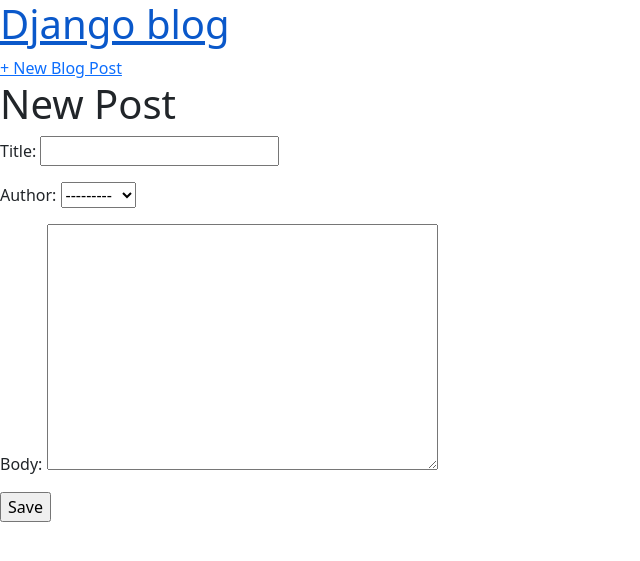
After one commit to theshameem/Django-For-Beginners, a Django app: page /post/new/ in a window 1280 px wide. The commit adds this page. Shown: the top 561 px of the page, without its empty margins (0-640 px from the left). Run offline with Django 3.2, Linux system fonts and the light colour scheme; data comes from the database, SQL or seed files in the repository; both versions use the stored data as it was after the commit.

Commit message:
Form added

```diff
--- a/blog/blog/models.py
+++ b/blog/blog/models.py
@@ -1,4 +1,5 @@
 from django.db import models
+from django.urls import reverse
 
 # Create your models here.
 class Post(models.Model):
@@ -11,3 +12,6 @@
 
     def __str__(self):
         return self.title
+
+    def get_absolute_url(self):
+        return reverse('post_detail', args=[str(self.id)])
--- a/blog/blog/urls.py
+++ b/blog/blog/urls.py
@@ -1,7 +1,8 @@
 from django.urls import path
-from blog.views import BlogListView, BlogDetailView
+from blog.views import BlogListView, BlogDetailView, BlogCreateView
 
 urlpatterns = [
+    path('post/new/', BlogCreateView.as_view(), name='post_new'),
     path('post/<int:pk>', BlogDetailView.as_view(), name='post_detail'),
     path('', BlogListView.as_view(), name='home'),
 ]
--- a/blog/blog/views.py
+++ b/blog/blog/views.py
@@ -1,4 +1,5 @@
 from django.views.generic import ListView, DetailView
+from django.views.generic.edit import CreateView
 from blog.models import Post
 
 # Create your views here.
@@ -9,3 +10,8 @@
 class BlogDetailView(DetailView):
     model = Post
     template_name = 'post_detail.html'
+
+class BlogCreateView(CreateView):
+    model = Post
+    template_name = 'post_new.html'
+    fields = ['title', 'author', 'body']
--- a/blog/templates/base.html
+++ b/blog/templates/base.html
@@ -4,11 +4,21 @@
   <head>
     <meta charset="utf-8">
     <title>Django Blog</title>
+    <!-- CSS only -->
+    <link href="https://cdn.jsdelivr.net/npm/bootstrap@5.0.1/dist/css/bootstrap.min.css" rel="stylesheet" integrity="sha384-+0n0xVW2eSR5OomGNYDnhzAbDsOXxcvSN1TPprVMTNDbiYZCxYbOOl7+AMvyTG2x" crossorigin="anonymous">
+    <!-- JavaScript Bundle with Popper -->
+    <script src="https://cdn.jsdelivr.net/npm/bootstrap@5.0.1/dist/js/bootstrap.bundle.min.js" integrity="sha384-gtEjrD/SeCtmISkJkNUaaKMoLD0//ElJ19smozuHV6z3Iehds+3Ulb9Bn9Plx0x4" crossorigin="anonymous"></script>
     <link rel="stylesheet" href="{% static 'css/base.css' %}">
   </head>
   <body>
     <header>
-      <h1><a href="{% url 'home' %}">Django blog</a></h1>
+      <div class="nav-left">
+        <h1><a href="{% url 'home' %}">Django blog</a></h1>
+      </div>
+
+      <div class="nav-right">
+        <a href="{% url 'post_new' %}">+ New Blog Post</a>
+      </div>
     </header>
     <div>
         {% block content %}
--- /dev/null
+++ b/blog/templates/post_new.html
@@ -0,0 +1,10 @@
+{% extends 'base.html' %}
+
+{% block content %}
+  <h1>New Post</h1>
+  <form class="" method="POST">
+    {% csrf_token %}
+    {{ form.as_p }}
+    <input type="submit" value="Save">
+  </form>
+{% endblock %}
```
Also changed, not shown: blog/db.sqlite3.
